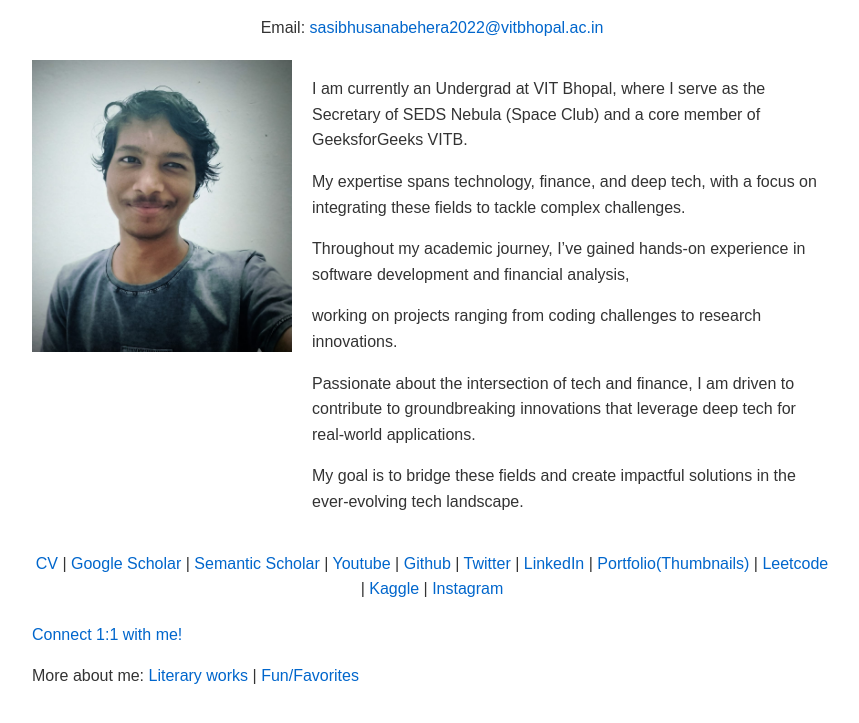
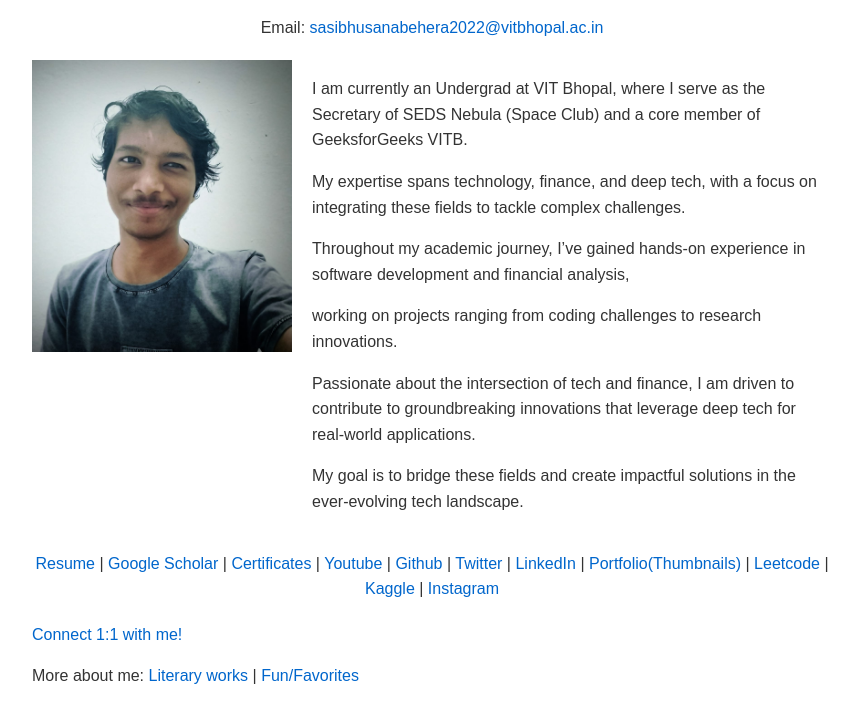
Before and after one commit to sasibhusana/sasibhusana.github.io, a plain HTML site: page index.html in a window 1280 px wide. Shown: the part 123-846 px from the top of the page, without its empty margins (208-1067 px from the left). Drawn offline with Linux system fonts and the light colour scheme.

Commit message:
Update index.html

```diff
--- a/index.html
+++ b/index.html
@@ -74,9 +74,9 @@
     </div>
 
     <div class="links">
-        <a href="#">CV</a> |
+        <a href="https://drive.google.com/file/d/1HNxro9rzbDf-y5Nf8DoK4pTALqEAlhkz/view?usp=sharing">Resume</a> |
         <a href="https://scholar.google.com/citations?hl=en&user=c3mjRUAAAAAJ">Google Scholar</a> |
-        <a href="#">Semantic Scholar</a> |
+        <a href="https://drive.google.com/drive/folders/1wSWXhOTJdk2k47yl67PIZv3kC4nT7_Vn?usp=sharing">Certificates</a> |
         <a href="https://youtube.com/@sasibhusana">Youtube</a> |
         <a href="https://github.com/Sasi-2005">Github</a> |
         <a href="https://x.com/_Sasibhusana_">Twitter</a> |
@@ -89,7 +89,7 @@
 
     <div class="more-info">
         <a href="https://calendly.com/sasibhusana2005/30min">Connect 1:1 with me!</a>
-        <p>More about me: <a href="https://www.linkedin.com/in/sasibhusana-b-b30956250">Literary works</a> | <a href="https://sasibhusana.substack.com/">Fun/Favorites</a></p>
+        <p>More about me: <a href="https://medium.com/@sasibhusana">Literary works</a> | <a href="https://sasibhusana.substack.com/">Fun/Favorites</a></p>
     </div>
 </body>
 </html>
```
